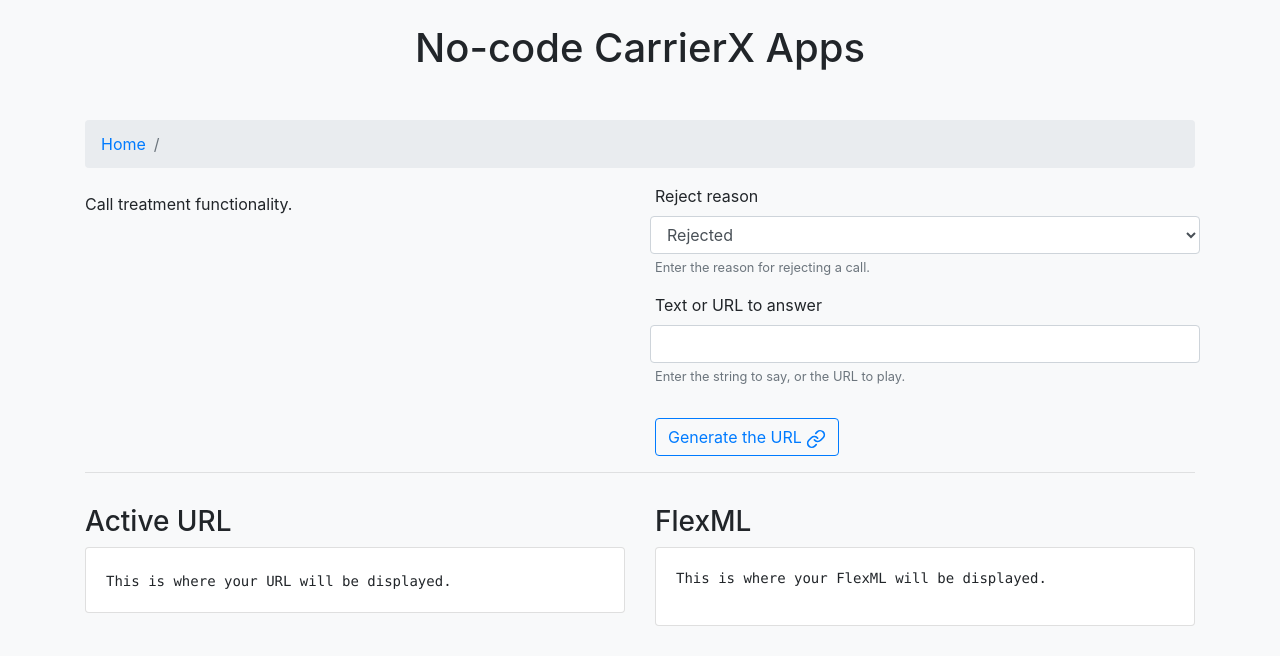
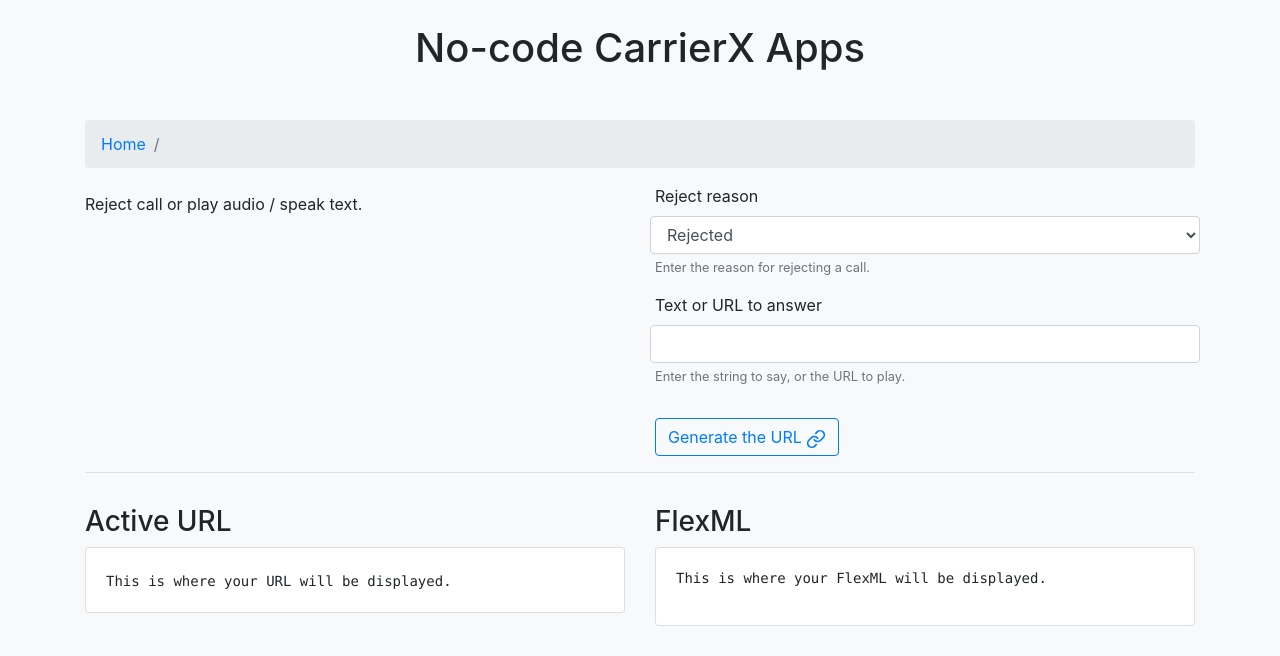
Before and after one commit to carrierx/carrierx-demo-apps, a Django app: template catalog/templates/call_treatment.html in a window 1280 px wide. Shown: the top 656 px of the page. Run offline with Django 3.2, Linux system fonts and the light colour scheme; the template is opened without the code that fills it: values that come from a table or form of the project are taken from there, others are empty; parts of the project's set-up code (start-up, migrations or seed data) failed here and were passed over; some libraries are stand-ins or nearby versions.

Commit message:
Changed call_treatment summary

```diff
--- a/catalog/templates/call_treatment.html
+++ b/catalog/templates/call_treatment.html
@@ -1,4 +1,4 @@
 {% extends "detail.html" %}
 {% block description %}
-Call treatment functionality.
+Reject call or play audio / speak text.
 {% endblock %}
```
